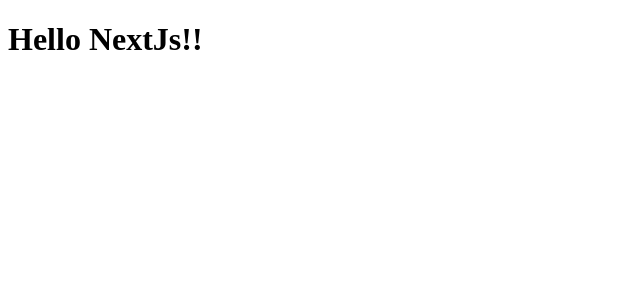
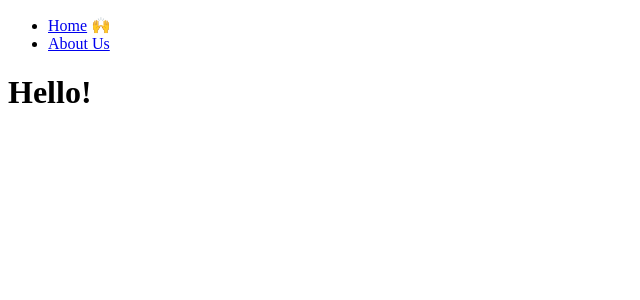
Before and after one commit to thejam2/nextJS14, a Next.js app: page / in a window 1280 px wide. Shown: the top 300 px of the page, without its empty margins (0-640 px from the left). Built offline with nearby package versions, Linux system fonts and the light colour scheme.

Commit message:
Not Found Routes

```diff
--- /dev/null
+++ b/app/not-found.tsx
@@ -0,0 +1,3 @@
+export default function NotFound() {
+  return <h1>Not found!</h1>;
+}
--- a/app/page.tsx
+++ b/app/page.tsx
@@ -1,3 +1,10 @@
+import Navigation from "../components/navigation";
+
 export default function Test() {
-    return <h1>Hello NextJs!!</h1>
+  return (
+    <div>
+      <Navigation />
+      <h1>Hello!</h1>
+    </div>
+  );
 }
--- /dev/null
+++ b/components/navigation.tsx
@@ -0,0 +1,20 @@
+"use client";
+import Link from "next/link";
+import { usePathname } from "next/navigation";
+
+export default function Navigation() {
+  const path = usePathname();
+  return (
+    <nav>
+      <ul>
+        <li>
+          <Link href="/">Home</Link> {path === "/" ? "🙌" : ""}
+        </li>
+        <li>
+          <Link href="/about-us">About Us</Link>{" "}
+          {path === "/about-us" ? "🙌" : ""}
+        </li>
+      </ul>
+    </nav>
+  );
+}
```
Also changed, not shown: app/about-us/page.tsx (+8 -1 lines).
